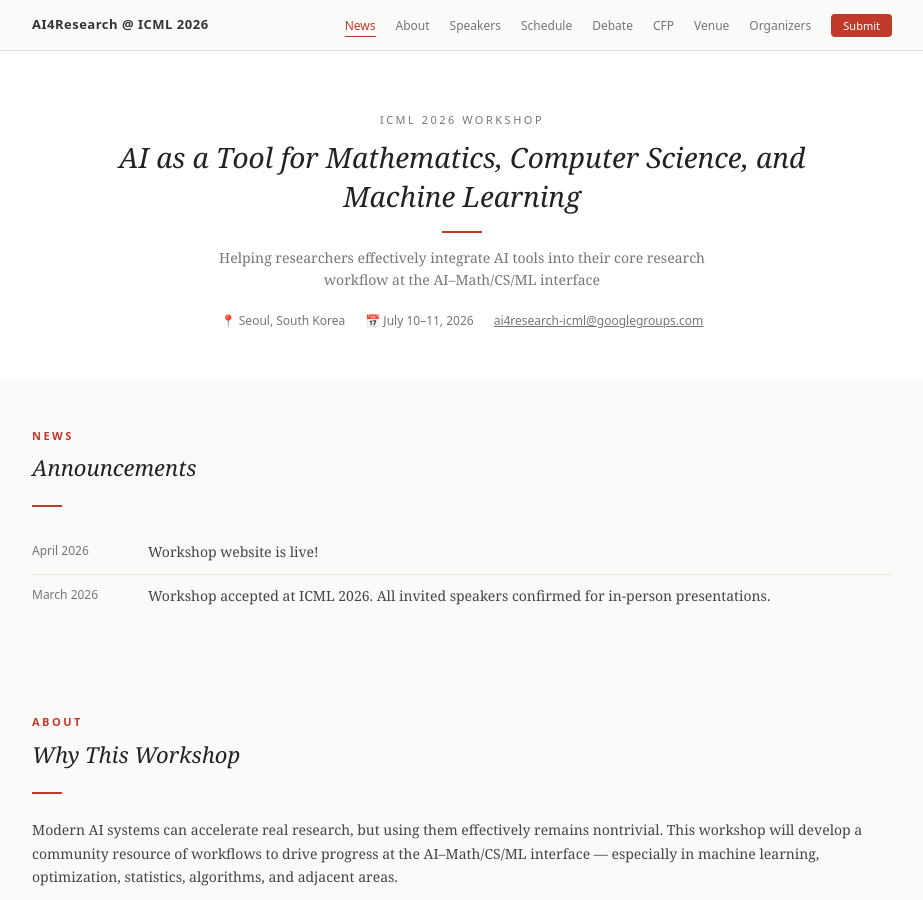
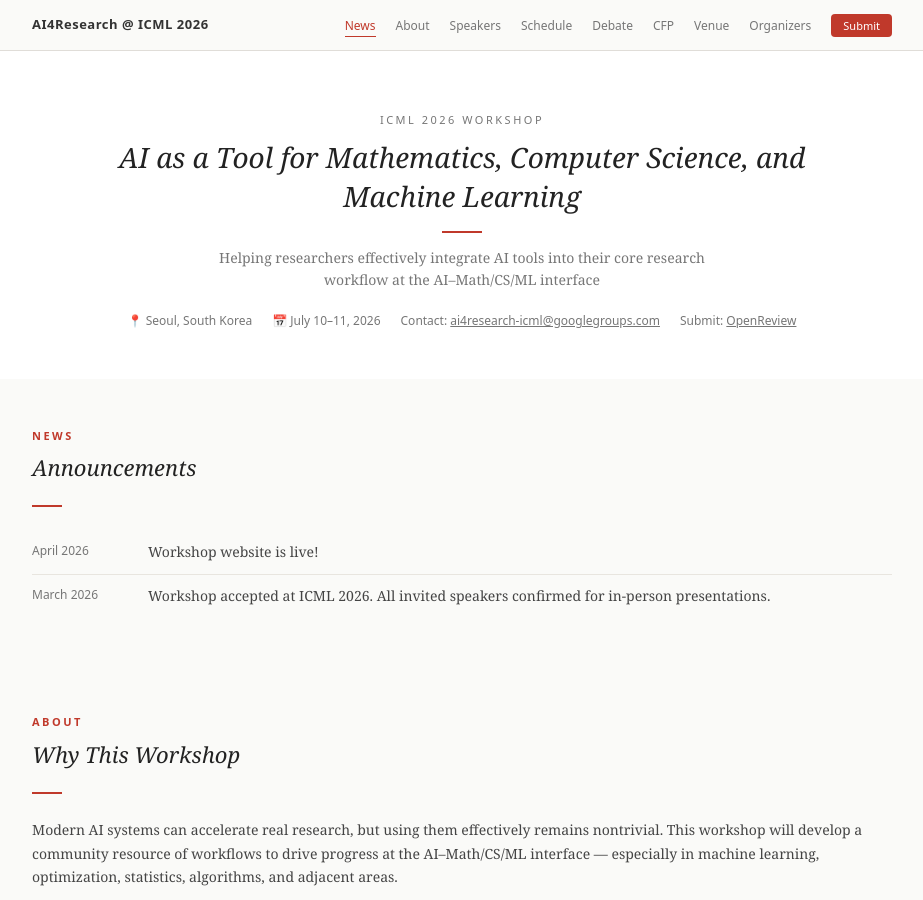
Before and after one commit to ai4research-icml-workshop/ai4research-icml-workshop.github.io, a Jekyll site: the page built from index.html, in a window 1280 px wide and 900 px high. Shown: the whole window, without its empty margins (178-1101 px from the left). Built offline with Jekyll 4.4.1, drawn with Linux system fonts in a browser that asks for light colours.

Commit message:
feat: add labeled Contact and Submit links to hero meta

```diff
--- a/_includes/hero.html
+++ b/_includes/hero.html
@@ -7,7 +7,8 @@
     <div class="hero-meta">
       <span>📍 Seoul, South Korea</span>
       <span>📅 July 10–11, 2026</span>
-      <span><a href="mailto:{{ site.contact_email }}" style="color: inherit; text-decoration: underline;">{{ site.contact_email }}</a></span>
+      <span>Contact: <a href="mailto:{{ site.contact_email }}" style="color: inherit; text-decoration: underline;">{{ site.contact_email }}</a></span>
+      <span>Submit: <a href="{{ site.submission_url }}" target="_blank" rel="noopener" style="color: inherit; text-decoration: underline;">OpenReview</a></span>
     </div>
   </div>
 </header>
```
